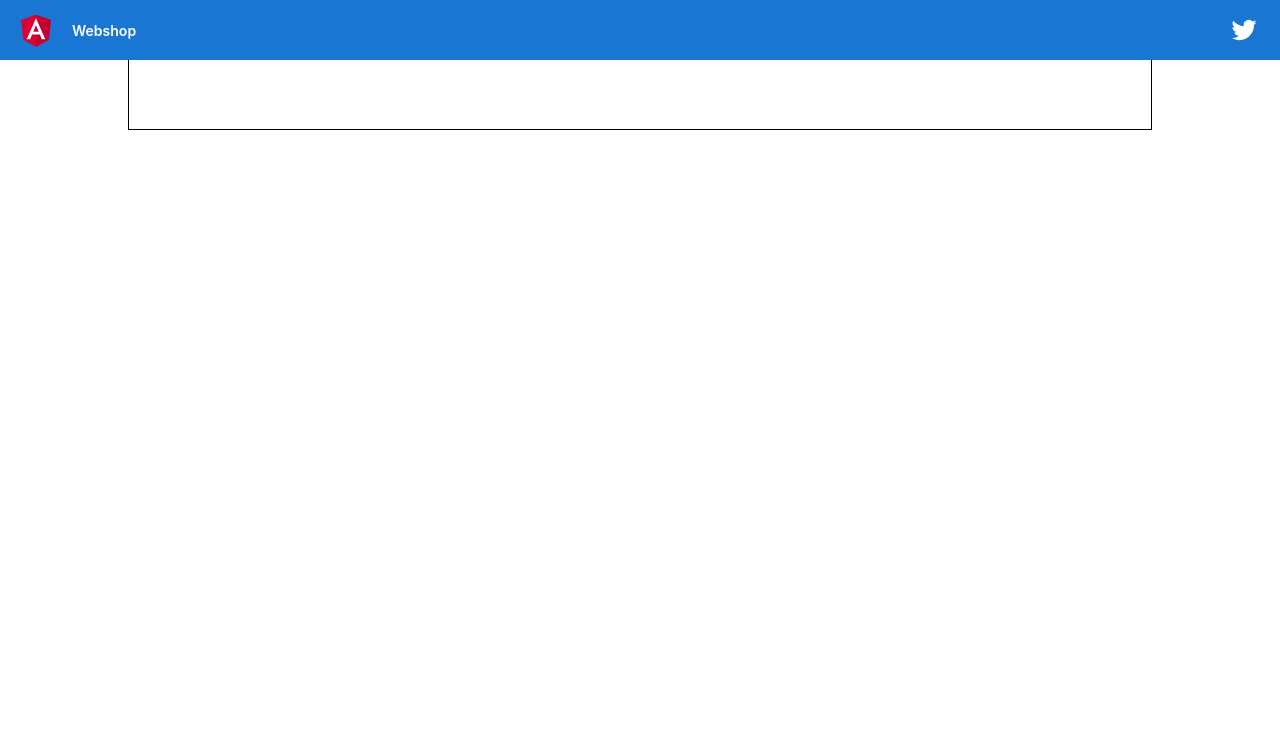
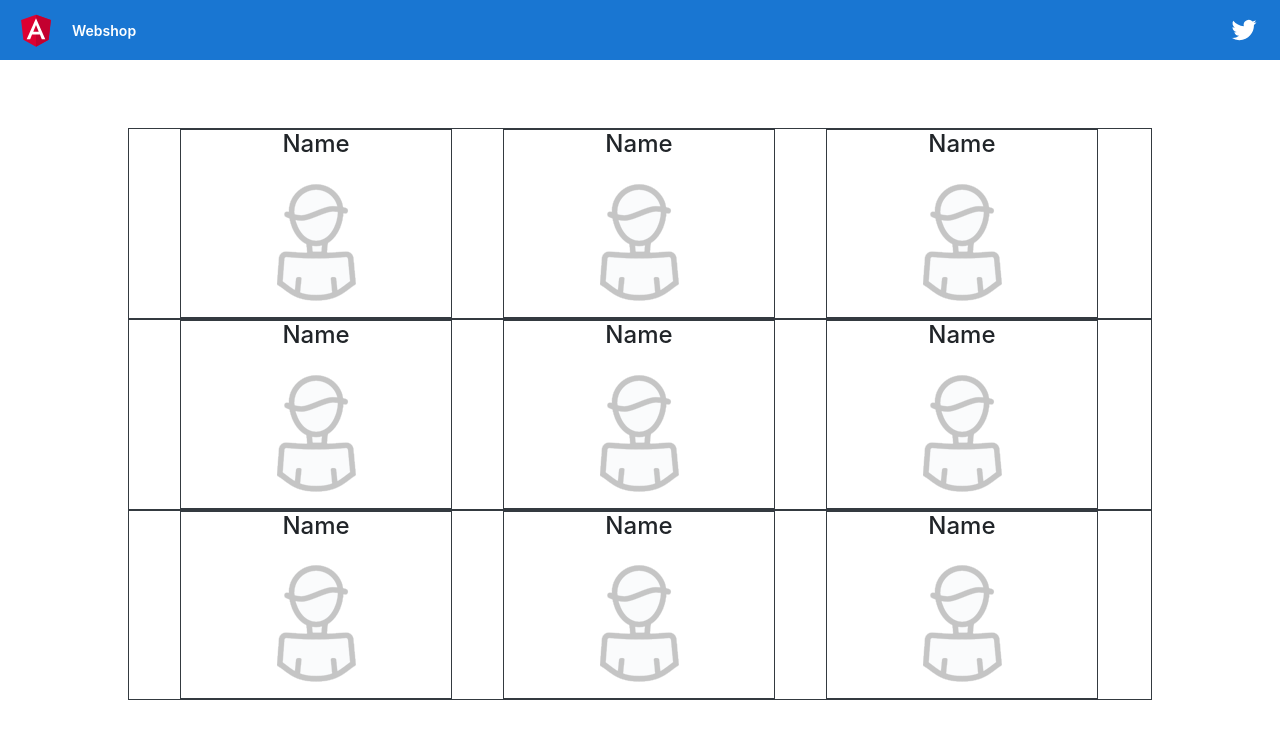
Before and after one commit to qmuijser/final_school_angular, an Angular app: page / in a window 1280 px wide. Shown: the top 738 px of the page. Built offline with nearby package versions, Linux system fonts and the light colour scheme.

Commit message:
created basics for homepage

```diff
--- a/src/app/app-routing.module.ts
+++ b/src/app/app-routing.module.ts
@@ -8,7 +8,7 @@ import { CartviewComponent } from './modules/user/shoppingcart/components/cartvi
 
 const routes: Routes = [
   { path: 'home', component: HomepageComponent, },
-  { path: '*', component: HomepageComponent, },
+  { path: '', component: HomepageComponent, },
   { path: 'product/:id', component: ProductViewComponent, },
   { path: 'search/:query', component: ProductsviewComponent, },
   { path: 'cart', component: CartviewComponent, },
--- a/src/app/app.component.css
+++ b/src/app/app.component.css
@@ -1,6 +1,5 @@
 .container {
     padding-top: 10%;
-    border: solid black 1px;
     max-width: 80%;
     overflow:auto;
 }
--- a/src/app/modules/user/homepage-content/components/homepage/homepage.component.html
+++ b/src/app/modules/user/homepage-content/components/homepage/homepage.component.html
@@ -1 +1,79 @@
-<p>homepage works!</p>
+
+<div class="row border border-dark">
+	<div style="width:5%"></div>
+
+	<div style="width: 26.6%;" align="center" class="border border-dark">
+		<h4>Name</h4>
+		<a href="search/gaming"><img src="../../../../../../assets/empty-profile-icon.webp"></a>
+	</div>
+
+	<div style="width:5%"></div>
+
+	<div style="width: 26.6%;" align="center" class="border border-dark">
+		<h4>Name</h4>
+		<a href="search/plants"><img src="../../../../../../assets/empty-profile-icon.webp"></a>
+	</div>
+
+	<div style="width:5%"></div>
+
+	<div style="width: 26.6%;" align="center" class="border border-dark" >
+		<h4>Name</h4>
+		<a href="search/sports"><img src="../../../../../../assets/empty-profile-icon.webp"></a>
+	</div>
+
+	<div style="width:5%"></div>
+</div>
+
+<div></div>
+
+<div class="row border border-dark">
+	<div style="width:5%"></div>
+
+	<div style="width: 26.6%;" align="center" class="border border-dark">
+		<h4>Name</h4>
+		<a href="search/gaming"><img src="../../../../../../assets/empty-profile-icon.webp"></a>
+	</div>
+
+	<div style="width:5%"></div>
+
+	<div style="width: 26.6%;" align="center" class="border border-dark">
+		<h4>Name</h4>
+		<a href="search/plants"><img src="../../../../../../assets/empty-profile-icon.webp"></a>
+	</div>
+
+	<div style="width:5%"></div>
+
+	<div style="width: 26.6%;" align="center" class="border border-dark" >
+		<h4>Name</h4>
+		<a href="search/sports"><img src="../../../../../../assets/empty-profile-icon.webp"></a>
+	</div>
+
+	<div style="width:5%"></div>
+</div>
+
+<div></div>
+
+<div class="row border border-dark">
+	<div style="width:5%"></div>
+
+	<div style="width: 26.6%;" align="center" class="border border-dark">
+		<h4>Name</h4>
+		<a href="search/gaming"><img src="../../../../../../assets/empty-profile-icon.webp"></a>
+	</div>
+
+	<div style="width:5%"></div>
+
+	<div style="width: 26.6%;" align="center" class="border border-dark">
+		<h4>Name</h4>
+		<a href="search/plants"><img src="../../../../../../assets/empty-profile-icon.webp"></a>
+	</div>
+
+	<div style="width:5%"></div>
+
+	<div style="width: 26.6%;" align="center" class="border border-dark" >
+		<h4>Name</h4>
+		<a href="search/sports"><img src="../../../../../../assets/empty-profile-icon.webp"></a>
+	</div>
+
+	<div style="width:5%"></div>
+</div>
--- a/src/app/modules/user/search/components/searchbar/searchbar.component.html
+++ b/src/app/modules/user/search/components/searchbar/searchbar.component.html
@@ -1 +1 @@
-<p>searchbar works!</p>
+<input type="text" placeholder="Search...">
```
